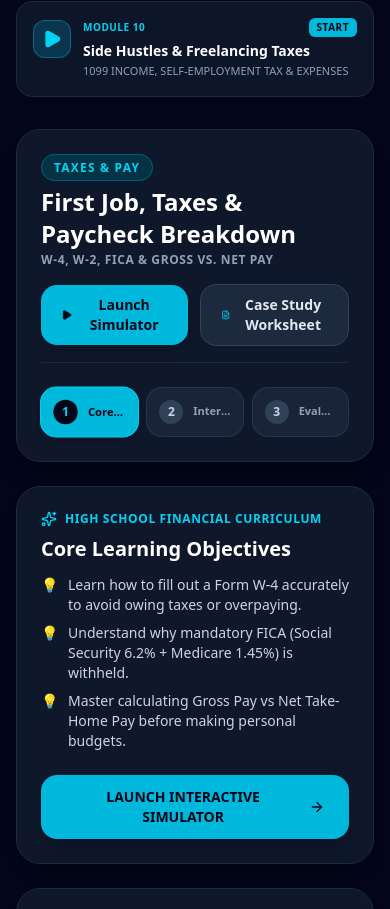
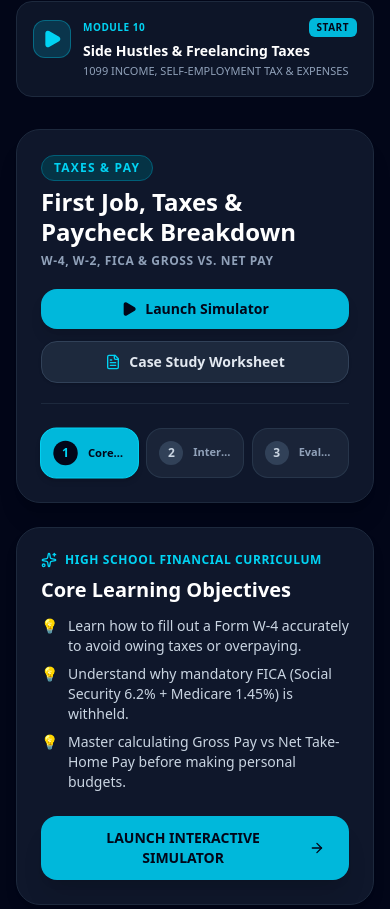
Before and after one commit to ealimon/FinPath-High-School, a React (Vite) app: page / in a window 390 px wide. Shown: the part 1448-2357 px from the top of the page. Built offline with nearby package versions, Linux system fonts and the light colour scheme.

Commit message:
style: improve responsiveness of ModuleDetail header
Update flex layouts and spacing to improve alignment and wrapping behavior on large screens.

```diff
--- a/src/components/ModuleDetail.tsx
+++ b/src/components/ModuleDetail.tsx
@@ -66,30 +66,30 @@ export const ModuleDetail: React.FC<Props> = ({
     <div className="flex-1 space-y-6">
       {/* MODULE HEADER CARD */}
       <div className="bg-slate-900 border border-slate-800 rounded-3xl p-6 shadow-xl text-white">
-        <div className="flex flex-col md:flex-row justify-between items-start md:items-center gap-4 pb-4 border-b border-slate-800">
-          <div>
-            <span className="text-xs font-black uppercase tracking-widest text-cyan-400 bg-cyan-950 px-3 py-1 rounded-full border border-cyan-800">
+        <div className="flex flex-col xl:flex-row justify-between items-start xl:items-center gap-5 pb-5 border-b border-slate-800">
+          <div className="space-y-1.5 min-w-0">
+            <span className="inline-block text-xs font-black uppercase tracking-widest text-cyan-400 bg-cyan-950 px-3 py-1 rounded-full border border-cyan-800">
               {module.tag}
             </span>
-            <h2 className="text-2xl sm:text-3xl font-black text-white mt-2">{module.title}</h2>
-            <p className="text-xs font-bold text-slate-400 tracking-wider uppercase mt-0.5">{module.subtitle}</p>
+            <h2 className="text-2xl sm:text-3xl font-black text-white leading-tight">{module.title}</h2>
+            <p className="text-xs font-bold text-slate-400 tracking-wider uppercase">{module.subtitle}</p>
           </div>
 
           {/* Quick Actions */}
-          <div className="flex items-center gap-3 w-full md:w-auto">
+          <div className="flex flex-wrap sm:flex-nowrap items-center gap-3 shrink-0 w-full xl:w-auto">
             <button
               onClick={() => setActiveStep('game')}
-              className="flex-1 md:flex-none bg-cyan-500 hover:bg-cyan-400 text-slate-950 font-black px-5 py-2.5 rounded-2xl shadow-lg transition-all hover:scale-105 cursor-pointer flex items-center justify-center gap-2 text-sm"
+              className="flex-1 sm:flex-none whitespace-nowrap bg-cyan-500 hover:bg-cyan-400 text-slate-950 font-black px-5 py-2.5 rounded-2xl shadow-lg transition-all hover:scale-105 cursor-pointer flex items-center justify-center gap-2 text-sm shrink-0"
             >
-              <Play className="w-4 h-4 fill-slate-950" />
+              <Play className="w-4 h-4 fill-slate-950 shrink-0" />
               <span>Launch Simulator</span>
             </button>
 
             <button
               onClick={onOpenWorksheet}
-              className="flex-1 md:flex-none bg-slate-800 hover:bg-slate-700 border border-slate-700 text-slate-200 font-bold px-5 py-2.5 rounded-2xl transition-all cursor-pointer flex items-center justify-center gap-2 text-sm"
+              className="flex-1 sm:flex-none whitespace-nowrap bg-slate-800 hover:bg-slate-700 border border-slate-700 text-slate-200 font-bold px-5 py-2.5 rounded-2xl transition-all hover:border-slate-500 cursor-pointer flex items-center justify-center gap-2 text-sm shrink-0 shadow-sm"
             >
-              <FileText className="w-4 h-4 text-cyan-400" />
+              <FileText className="w-4 h-4 text-cyan-400 shrink-0" />
               <span>Case Study Worksheet</span>
             </button>
           </div>
```
